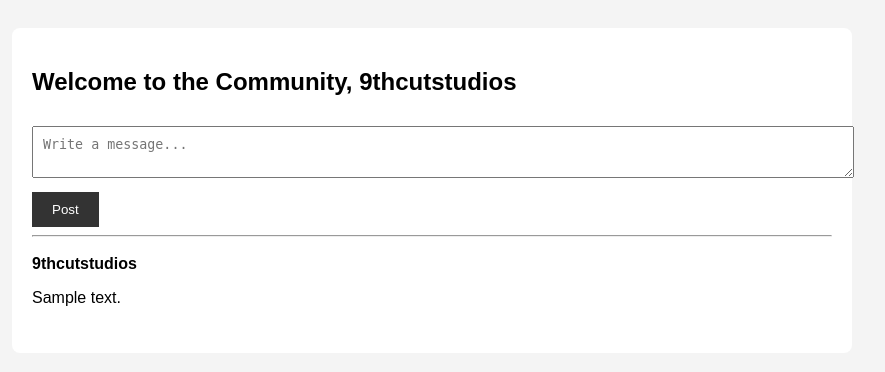
After one commit to adiweb12/Jjakakai, a Flask app: page /community in a window 1280 px wide. The commit adds this page. Shown: the top 372 px of the page, without its empty margins (208-1093 px from the left). Run offline with Flask 3, Linux system fonts and the light colour scheme; a user stored in the database is signed in; tables that the repository leaves empty hold one stand-in row (values such as "Sample post").

Commit message:
Add files via upload

```diff
--- /dev/null
+++ b/templates/community.html
@@ -0,0 +1,34 @@
+<!DOCTYPE html>
+<html lang="en">
+<head>
+  <meta charset="UTF-8">
+  <title>Community</title>
+  <style>
+    body { font-family: Arial; background: #f4f4f4; padding: 20px; }
+    .container { max-width: 800px; margin: auto; background: white; padding: 20px; border-radius: 8px; }
+    .message { border-bottom: 1px solid #ddd; padding: 10px 0; }
+    .message:last-child { border-bottom: none; }
+    textarea { width: 100%; padding: 10px; margin-top: 10px; }
+    button { margin-top: 10px; padding: 10px 20px; background: #333; color: white; border: none; }
+  </style>
+</head>
+<body>
+  <div class="container">
+    <h2>Welcome to the Community, {{ username }}</h2>
+
+    <form method="POST">
+      <textarea name="content" placeholder="Write a message..." required></textarea>
+      <button type="submit">Post</button>
+    </form>
+
+    <hr>
+
+    {% for msg in messages %}
+    <div class="message">
+      <strong>{{ msg.user.username }}</strong>
+      <p>{{ msg.content }}</p>
+    </div>
+    {% endfor %}
+  </div>
+</body>
+</html>
--- a/templates/index.html
+++ b/templates/index.html
@@ -333,6 +333,8 @@
     <div class="profile-dropdown" id="profileDropdown">
       {% if user %}
       <a href="{{ url_for('profile') }}">Profile</a>
+
+      <a href="{{ url_for('community') }}">Community</a>
       <a href="#" onclick="showWatchHistory()">Watch History</a>
       {% if is_developer %}
       <a href="{{ url_for('developer_dashboard') }}">Developer Dashboard</a>
```
